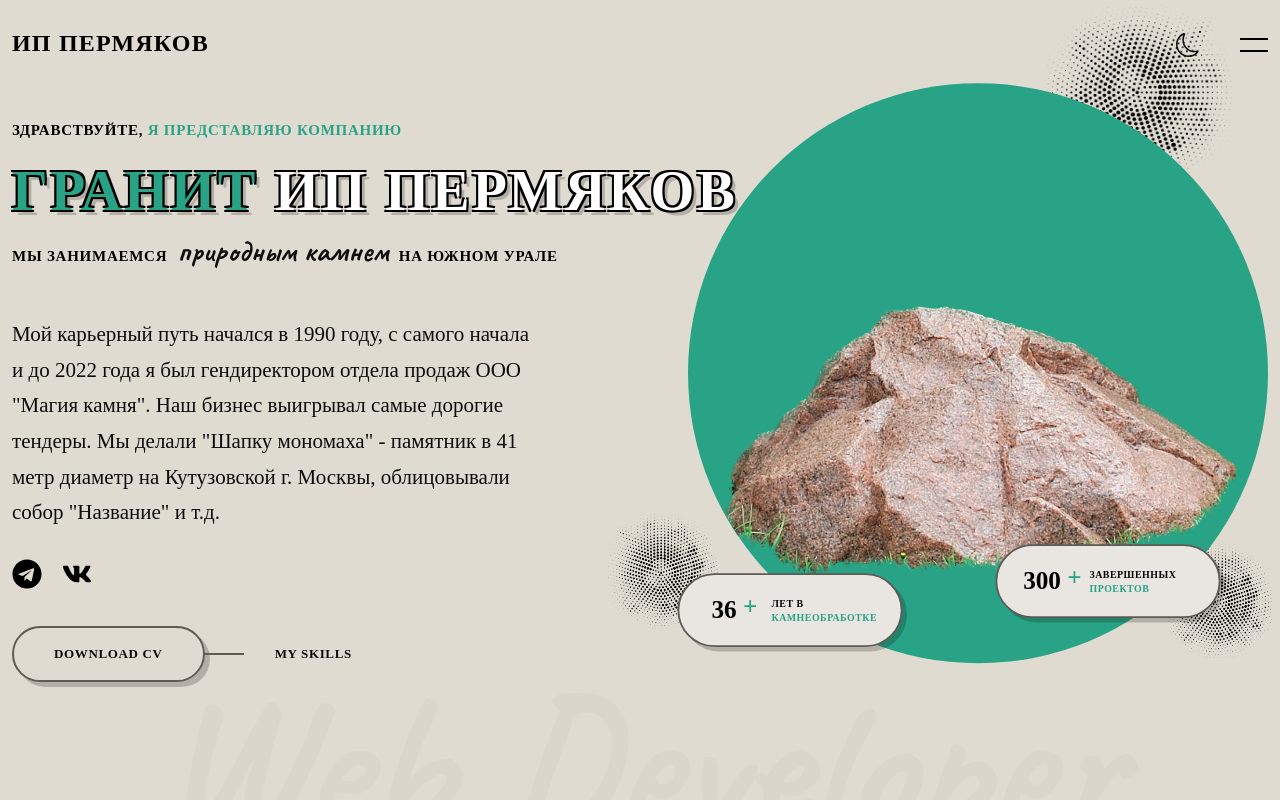
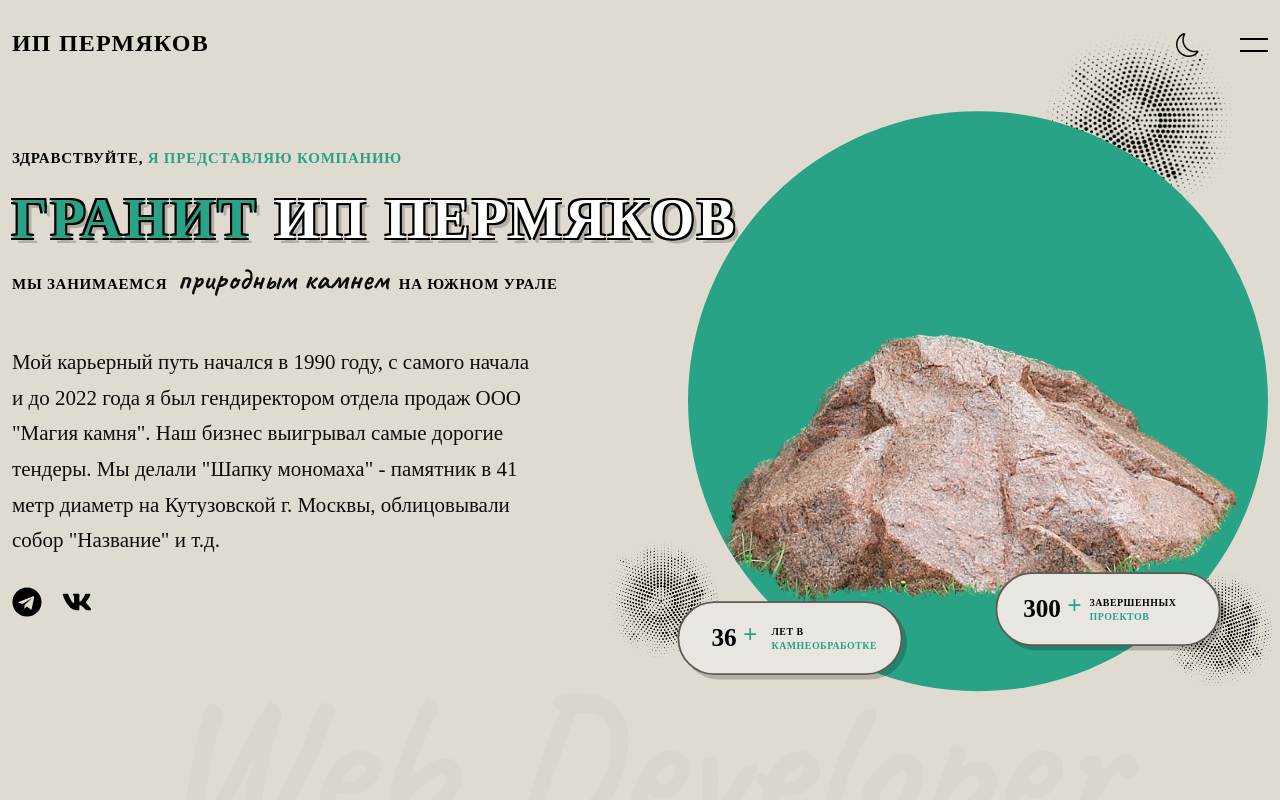
Before and after one commit to permikov/permikov.github.io, a React (Create React App) app: page /#home in a window 1280 px wide. Shown: the top 800 px of the page. Built offline with nearby package versions, Linux system fonts and the light colour scheme.

Commit message:
Delete cv

```diff
--- a/src/components/home/Home.jsx
+++ b/src/components/home/Home.jsx
@@ -2,7 +2,6 @@ import React from 'react'
 import profileImg from '../../asserts/profile.png';
 import shapeOne from '../../asserts/shape-1.png';
 import shapeTwo from '../../asserts/shape-2.png';
-import CV from '../../asserts/NikitaPermyakov_CV.pdf';
 import { FaTelegram, FaVk } from 'react-icons/fa';
 import './home.css';
 
@@ -54,10 +53,6 @@ export const Home = () => {
                         <FaVk />
                     </a>
                 </div>
-                <div className='home__btns'>
-                    <a download='' href={CV} className='btn text-cs'>Download CV</a>
-                    <a href='#skills' className='hero__link text-cs'>My Skills</a>
-                </div>
             </div>
             <div className='section__deco deco__left'>
                 <img src={shapeOne} alt='' className='shape'/>
```
Also changed, not shown: 1 other file (tests, documents, lock files or other folders).
